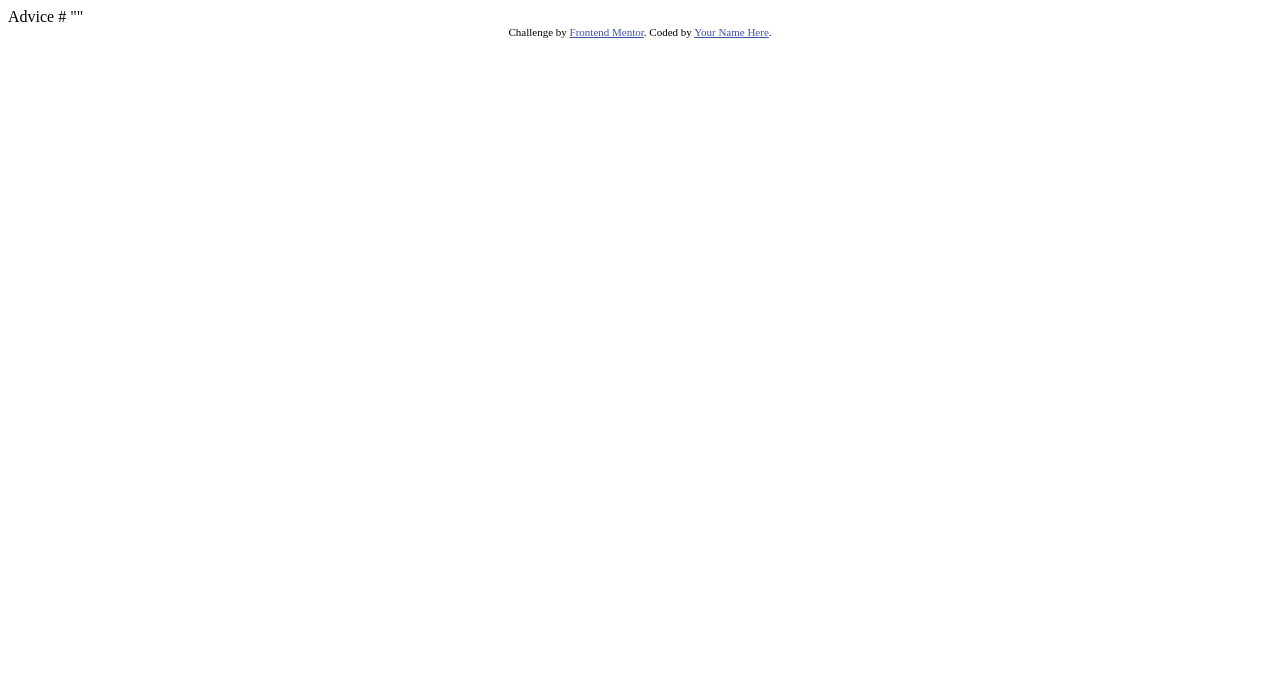
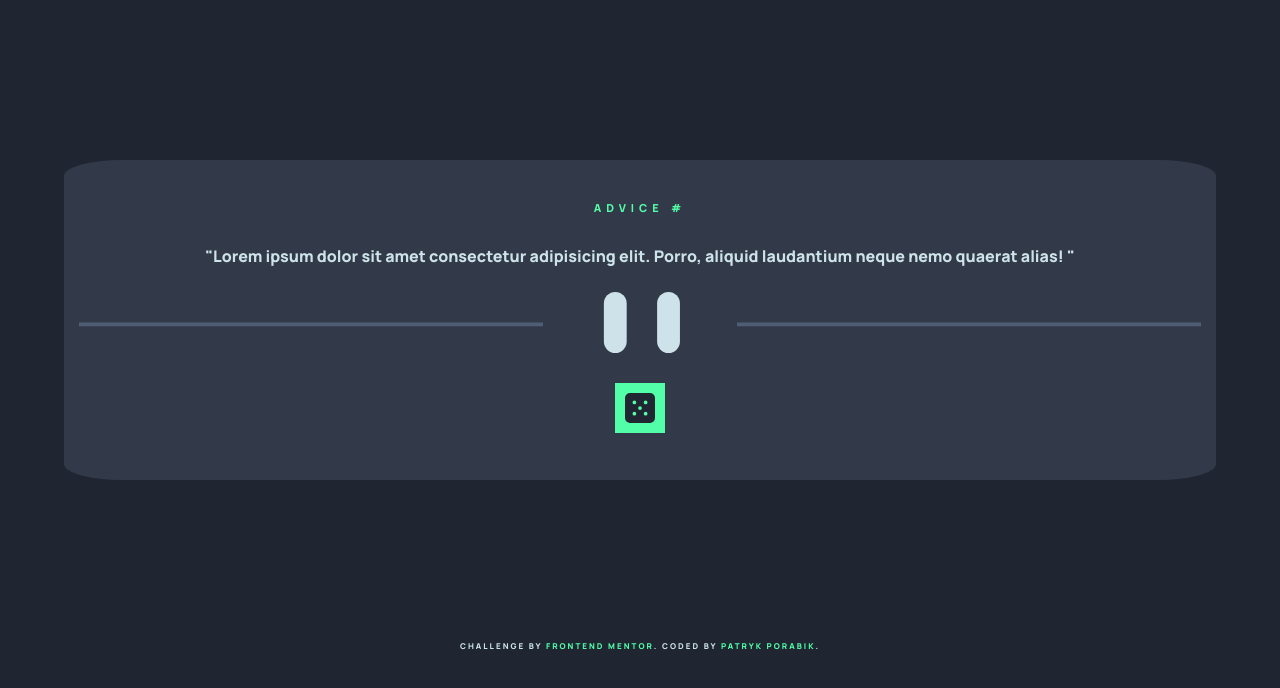
Before and after one commit to PatrykPorabik/advice-generator-app-main, a plain HTML site: page index.html in a window 1280 px wide. Drawn offline with Linux system fonts and the light colour scheme.

Commit message:
HTML & First CSS touches

```diff
--- a/index.html
+++ b/index.html
@@ -1,28 +1,34 @@
 <!DOCTYPE html>
 <html lang="en">
+
 <head>
   <meta charset="UTF-8">
-  <meta name="viewport" content="width=device-width, initial-scale=1.0"> <!-- displays site properly based on user's device -->
-
+  <meta name="viewport" content="width=device-width, initial-scale=1.0">
+  <!-- displays site properly based on user's device -->
+  <link rel="stylesheet" href="./scss/style.css">
   <link rel="icon" type="image/png" sizes="32x32" href="./images/favicon-32x32.png">
 
   <title>Frontend Mentor | Advice generator app</title>
+</head>
 
-  <!-- Feel free to remove these styles or customise in your own stylesheet 👍 -->
-  <style>
-    .attribution { font-size: 11px; text-align: center; }
-    .attribution a { color: hsl(228, 45%, 44%); }
-  </style>
-</head>
 <body>
-
-  Advice #<!-- Advice ID goes here -->
-
-  "<!-- Advice text goes here -->"
-
+  <div class="card">
+    <span class="card-title">
+      Advice #
+      <!-- Advice ID goes here -->
+    </span>
+    <p class="card-body">
+      "Lorem ipsum dolor sit amet consectetur adipisicing elit. Porro, aliquid laudantium neque nemo quaerat alias!
+      <!-- Advice text goes here -->"
+    </p>
+    <img class="divider" src="../../images/pattern-divider-mobile.svg" alt="separator">
+    <img class="dice" src="/images/icon-dice.svg" alt="dice">
+  </div>
   <div class="attribution">
-    Challenge by <a href="https://www.frontendmentor.io?ref=challenge" target="_blank">Frontend Mentor</a>.
-    Coded by <a href="#">Your Name Here</a>.
+    Challenge by <a href="https://www.frontendmentor.io?ref=challenge" class="copy-link" target="_blank">Frontend
+      Mentor</a>.
+    Coded by <a href="#" class="copy-link">Patryk Porabik</a>.
   </div>
 </body>
+
 </html>
--- /dev/null
+++ b/scss/base/_main.scss
@@ -0,0 +1,53 @@
+/* Basic styles */
+@import url("https://fonts.googleapis.com/css2?family=Manrope:wght@800&display=swap");
+@import "variables";
+
+* {
+    margin: 0;
+    padding: 0;
+    box-sizing: border-box;
+}
+
+body {
+    background-color: $darkBlue;
+    color: $lightCyan;
+    text-align: center;
+    width: 100%;
+    font-family: $font;
+}
+.card {
+    background-color: $darkGrayishBlue;
+    margin: 20vh 5vw;
+    height: 40vh;
+    border-radius: 5%;
+    display: flex;
+    flex-direction: column;
+}
+.card-title {
+    color: $neonGreen;
+    text-transform: uppercase;
+    letter-spacing: 5px;
+    font-size: 11px;
+    padding: 40px 0 30px;
+}
+.card-body {
+    padding: 0 15px;
+}
+.divider {
+    padding: 25px 15px;
+}
+.dice {
+    width: 50px;
+    margin: 5px auto;
+    background-color: $neonGreen;
+    padding: 10px;
+}
+.attribution {
+    font-size: 8px;
+    letter-spacing: 2px;
+    text-transform: uppercase;
+}
+.attribution .copy-link {
+    color: $neonGreen;
+    text-decoration: none;
+}
--- /dev/null
+++ b/scss/base/_variables.scss
@@ -0,0 +1,11 @@
+/* Primary colors */
+$lightCyan: hsl(193, 38%, 86%);
+$neonGreen: hsl(150, 100%, 66%);
+
+/* Neutral colors */
+$grayishBlue: hsl(217, 19%, 38%);
+$darkGrayishBlue: hsl(217, 19%, 24%);
+$darkBlue: hsl(218, 23%, 16%);
+
+/* Typography */
+$font: 'Manrope', sans-serif;
--- /dev/null
+++ b/scss/style.scss
@@ -0,0 +1,2 @@
+/* Base modules */
+@import "base/main";
```
Also changed, not shown: scss/style.css (added), 1 other file.
